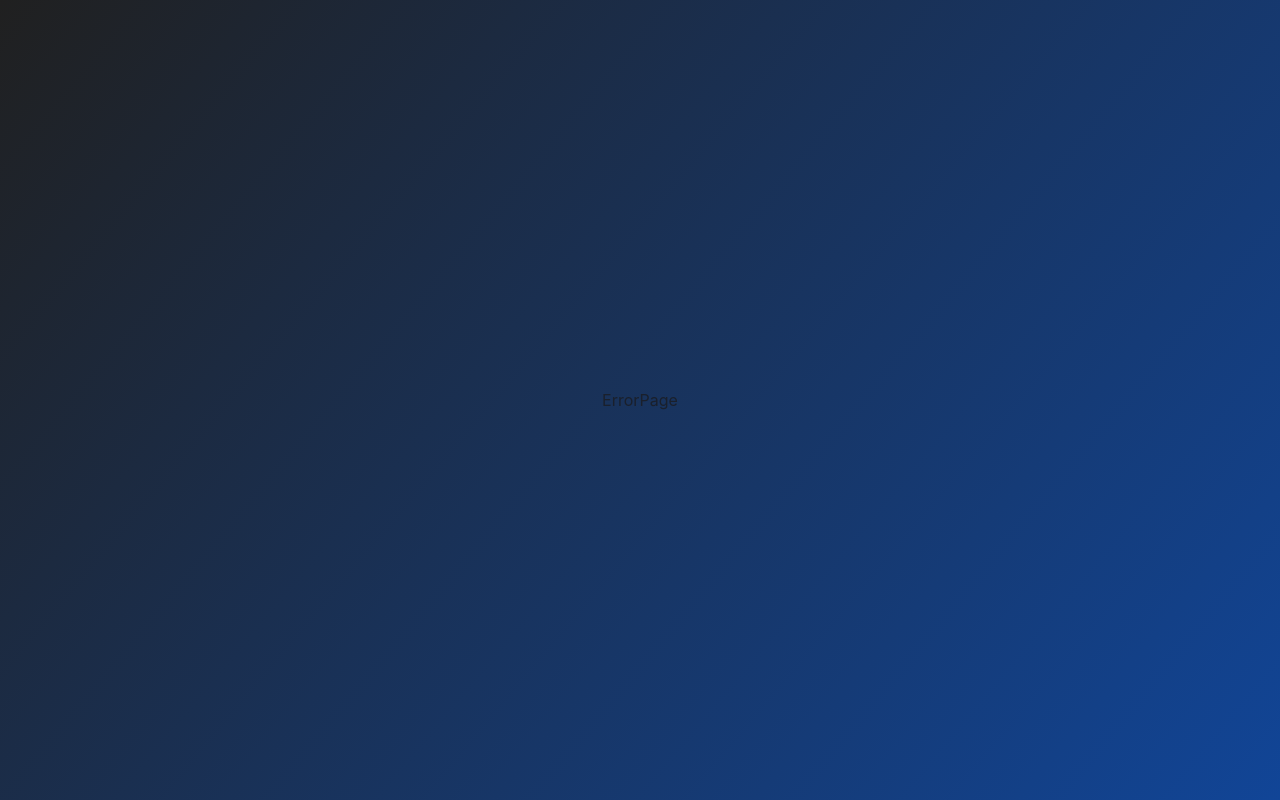
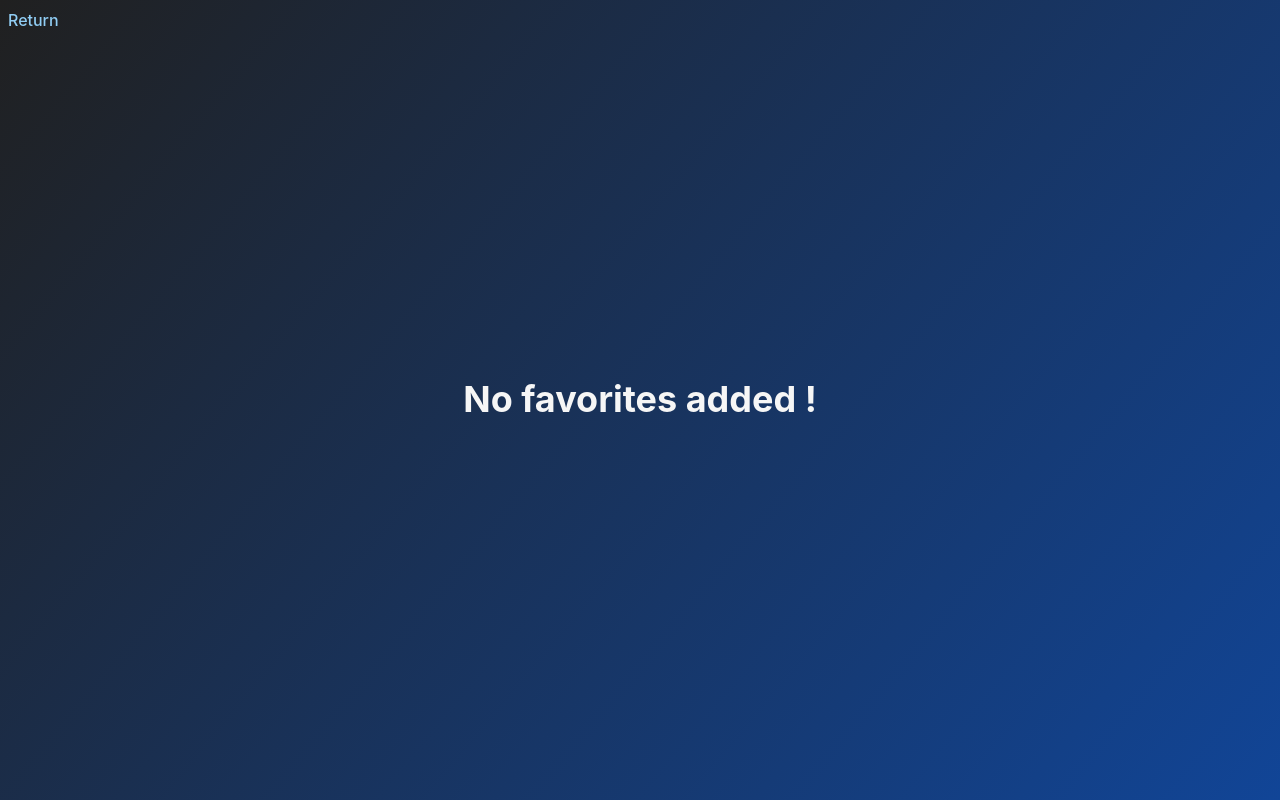
Before and after one commit to matheuslinkdev/game_linker, a React (Vite) app: page /favorites in a window 1280 px wide. Built offline with nearby package versions, Linux system fonts and the light colour scheme.

Commit message:
feat: added favorites list
-Created a favorites list, with functions of add and remove a game from
it, also used localStorage to save the list
-Wrapped GameCard component in GameListBox, removing the need to add
styles for every place that it is used

```diff
--- /dev/null
+++ b/src/Components/Custom/GameListBox.tsx
@@ -0,0 +1,21 @@
+import { Flex } from '@chakra-ui/react'
+import React from 'react'
+import GameCard from '../Fragments/GameCard';
+
+const GameListBox = ({games}) => {
+  return (
+    <Flex
+      flexWrap="wrap"
+      gap="20px"
+      justifyContent="center"
+      alignItems="center"
+      mt={20}
+      w="95dvw"
+      margin="5dvh auto"
+    >
+        <GameCard games={games}/>
+    </Flex>
+  );
+}
+
+export default GameListBox
--- a/src/Components/Fragments/GameCard.tsx
+++ b/src/Components/Fragments/GameCard.tsx
@@ -12,26 +12,29 @@ import {
   ButtonGroup,
   Skeleton,
   Tag,
+  Icon,
 } from "@chakra-ui/react";
 import GameModal from "../Layout/GameModal";
 import { Link } from "react-router-dom";
+import { IoMdHeartEmpty, IoMdHeart } from "react-icons/io";
+import { useFavorites } from "../../Context/FavoritesContext";
 
-interface Game {
-  id: number;
-  name: string;
-  background_image?: string;
-  genres: { name: string }[];
-  rating: number;
-  parent_platforms: [];
-  short_screenshots: [];
-}
+const GameCard = ({ games }) => {
+  const { favorites, addFavorite, removeFavorite } = useFavorites();
 
-interface GameCardProps {
-  games: Game[];
-}
+  const isLoading = games.length === 0;
 
-const GameCard: React.FC<GameCardProps> = ({ games }) => {
-  const isLoading = games.length === 0;
+  const isFavorite = (game) => {
+    return favorites.some((fav) => fav.id === game.id);
+  };
+
+  const handleToggleFavorite = (game) => {
+    if (isFavorite(game)) {
+      removeFavorite(game);
+    } else {
+      addFavorite(game);
+    }
+  };
 
   return (
     <>
@@ -139,6 +142,12 @@ const GameCard: React.FC<GameCardProps> = ({ games }) => {
                   <Link to={`/games/${game.id}`}>See More</Link>
                   <GameModal targetGame={game} />
                 </Flex>
+                <Icon
+                  as={isFavorite(game) ? IoMdHeart : IoMdHeartEmpty}
+                  onClick={() => handleToggleFavorite(game)}
+                  cursor="pointer"
+                  color={isFavorite(game) ? "red.500" : "gray.500"}
+                />
               </CardFooter>
             </Card>
           ))}
--- /dev/null
+++ b/src/Components/Layout/FavoritesList.tsx
@@ -0,0 +1,24 @@
+import React from "react";
+import { useFavorites } from "../../Context/FavoritesContext";
+import { Heading } from "@chakra-ui/react";
+import GameListBox from "../Custom/GameListBox";
+
+const FavoritesList = () => {
+  const { favorites } = useFavorites();
+
+  console.log(favorites);
+
+  return (
+    <div>
+      {favorites.length > 0 ? (
+        <GameListBox games={favorites}/>
+      ) : (
+        <>
+          <Heading>No favorites added !</Heading>
+        </>
+      )}
+    </div>
+  );
+};
+
+export default FavoritesList;
--- /dev/null
+++ b/src/Context/FavoritesContext.tsx
@@ -0,0 +1,54 @@
+import React, { createContext, useContext, useEffect, useState } from "react";
+
+// Cria o Contexto
+const FavoritesContext = createContext();
+
+// Hook customizado para usar o Contexto
+export const useFavorites = () => {
+  const context = useContext(FavoritesContext);
+  if (!context) {
+    throw new Error("useFavorites must be used within a FavoritesProvider");
+  }
+  return context;
+};
+
+// Cria o provedor do Contexto
+export const FavoritesProvider = ({ children }) => {
+  const [favorites, setFavorites] = useState([]);
+
+  // Efeito para carregar favoritos do localStorage ao iniciar
+  useEffect(() => {
+    const storedFavorites = JSON.parse(localStorage.getItem("favorites"));
+    if (storedFavorites) {
+      setFavorites(storedFavorites);
+    }
+  }, []);
+
+  // Função para adicionar um favorito
+  const addFavorite = (item) => {
+    setFavorites((prevFavorites) => {
+      const newFavorites = [...prevFavorites, item];
+      localStorage.setItem("favorites", JSON.stringify(newFavorites));
+      return newFavorites;
+    });
+  };
+
+  // Função para remover um favorito
+  const removeFavorite = (item) => {
+    setFavorites((prevFavorites) => {
+      const newFavorites = prevFavorites.filter(
+        (favorite) => favorite !== item
+      );
+      localStorage.setItem("favorites", JSON.stringify(newFavorites));
+      return newFavorites;
+    });
+  };
+
+  return (
+    <FavoritesContext.Provider
+      value={{ favorites, addFavorite, removeFavorite }}
+    >
+      {children}
+    </FavoritesContext.Provider>
+  );
+};
--- /dev/null
+++ b/src/Routes/Favorites.tsx
@@ -0,0 +1,14 @@
+import React from "react";
+import FavoritesList from "../Components/Layout/FavoritesList";
+import Return from "../Components/Fragments/Return";
+
+const Favorites = () => {
+  return (
+    <div>
+      <Return />
+      <FavoritesList />
+    </div>
+  );
+};
+
+export default Favorites;
--- a/src/Routes/HomePage.tsx
+++ b/src/Routes/HomePage.tsx
@@ -4,11 +4,11 @@ import SearchGame from "../Components/Form/SearchGame";
 import MostPopular from "./MostPopular";
 import { Flex, Icon, Button, Heading, Tag } from "@chakra-ui/react";
 import Filters from "../Components/Form/Filters";
-import GameCard from "../Components/Fragments/GameCard";
 import { IoIosArrowForward, IoIosArrowBack, IoMdHeart } from "react-icons/io";
 
 import { getGamesByGenre } from "../api/GlobalApi";
 import { Link } from "react-router-dom";
+import GameListBox from "../Components/Custom/GameListBox";
 
 const HomePage = () => {
   const [results, setResults] = useState([]);
@@ -109,18 +109,22 @@ const HomePage = () => {
             />
           </Flex>
         )}
-        <Link to="wishlist" style={{ width: "130px" }}>
+        <Link to="favorites" style={{ width: "130px" }}>
           <Tag
-          bg="red.500"
+            bg="red.500"
             display="flex"
             alignItems="center"
             justifyContent="center"
-            _hover={{bg: "red.600"}}
+            _hover={{ bg: "red.600" }}
             transition=".2s ease"
             p={1}
           >
             My Favorites
-            <Icon as={IoMdHeart} color="blue.800" _hover={{color: "blue.500"}}/>
+            <Icon
+              as={IoMdHeart}
+              color="blue.800"
+              _hover={{ color: "blue.500" }}
+            />
           </Tag>
         </Link>
       </Flex>
@@ -128,17 +132,7 @@ const HomePage = () => {
       {results.length === 0 && <MostPopular />}
       {results.length > 0 && (
         <>
-          <Flex
-            flexWrap="wrap"
-            gap="20px"
-            justifyContent="center"
-            alignItems="center"
-            mt={20}
-            maxWidth="95%"
-            margin="5dvh auto"
-          >
-            <GameCard games={results} />
-          </Flex>
+          <GameListBox games={results} />
           <Flex mt={4} justifyContent="center" mb={4}>
             <Button onClick={prevPage} disabled={currentPage === 1}>
               Previous
--- a/src/Routes/MostPopular.tsx
+++ b/src/Routes/MostPopular.tsx
@@ -1,7 +1,7 @@
 import { useState, useEffect } from "react";
 import { getBestSellingGames } from "../api/GlobalApi";
 import { Flex, Heading } from "@chakra-ui/react";
-import GameCard from "../Components/Fragments/GameCard";
+import GameListBox from "../Components/Custom/GameListBox";
 
 const MostPopular = () => {
   const [games, setGames] = useState([]);
@@ -13,7 +13,6 @@ const MostPopular = () => {
         const data = await getBestSellingGames();
         setGames(data.results);
         console.log(data.results);
-
       } catch (error) {
         console.error("Erro ao buscar os jogos:", error);
       }
@@ -24,18 +23,10 @@ const MostPopular = () => {
 
   return (
     <>
-    <Heading fontWeight={400} ml={24} mt={4}>Most Popular Games:</Heading>
-      <Flex
-        flexWrap="wrap"
-        gap="20px"
-        justifyContent="center"
-        alignItems="center"
-        mt={20}
-        maxWidth="95%"
-        margin="5dvh auto"
-      >
-        <GameCard games={games} />
-      </Flex>
+      <Heading fontWeight={400} ml={24} mt={4}>
+        Most Popular Games:
+      </Heading>
+      <GameListBox games={games} />
     </>
   );
 };
--- a/src/Routes/Wishlist.tsx
+++ /dev/null
@@ -1,9 +0,0 @@
-import React from 'react'
-
-const Wishlist = () => {
-  return (
-    <div>Wishlist</div>
-  )
-}
-
-export default Wishlist
--- a/src/main.tsx
+++ b/src/main.tsx
@@ -8,7 +8,7 @@ import ErrorPage from "./Routes/ErrorPage.tsx";
 import { Providers } from "./providers.tsx";
 import GameDetails from "./Routes/GameDetails.tsx";
 import Genres from "./Routes/Genres.tsx";
-import Wishlist from "./Routes/Wishlist.tsx";
+import Favorites from "./Routes/Favorites.tsx";
 
 ReactDOM.createRoot(document.getElementById("root")!).render(
   <React.StrictMode>
@@ -29,7 +29,7 @@ ReactDOM.createRoot(document.getElementById("root")!).render(
             <Route path="/mostpopular" element={<MostPopular />} />
             <Route path="/games/:id" element={<GameDetails />} />
             <Route path="/genres" element={<Genres />} />
-            <Route path="/wishlist" element={<Wishlist />} />
+            <Route path="/favorites" element={<Favorites />} />
             <Route path="*" element={<ErrorPage />} />
           </Routes>
         </main>
--- a/src/providers.tsx
+++ b/src/providers.tsx
@@ -1,6 +1,11 @@
 import { ChakraProvider } from "@chakra-ui/react";
 import { theme } from "./theme";
+import { FavoritesProvider } from "./Context/FavoritesContext";
 
 export function Providers({ children }: { children: React.ReactNode }) {
-  return <ChakraProvider theme={theme}>{children}</ChakraProvider>;
+  return (
+    <ChakraProvider theme={theme}>
+      <FavoritesProvider>{children}</FavoritesProvider>
+    </ChakraProvider>
+  );
 }
```
